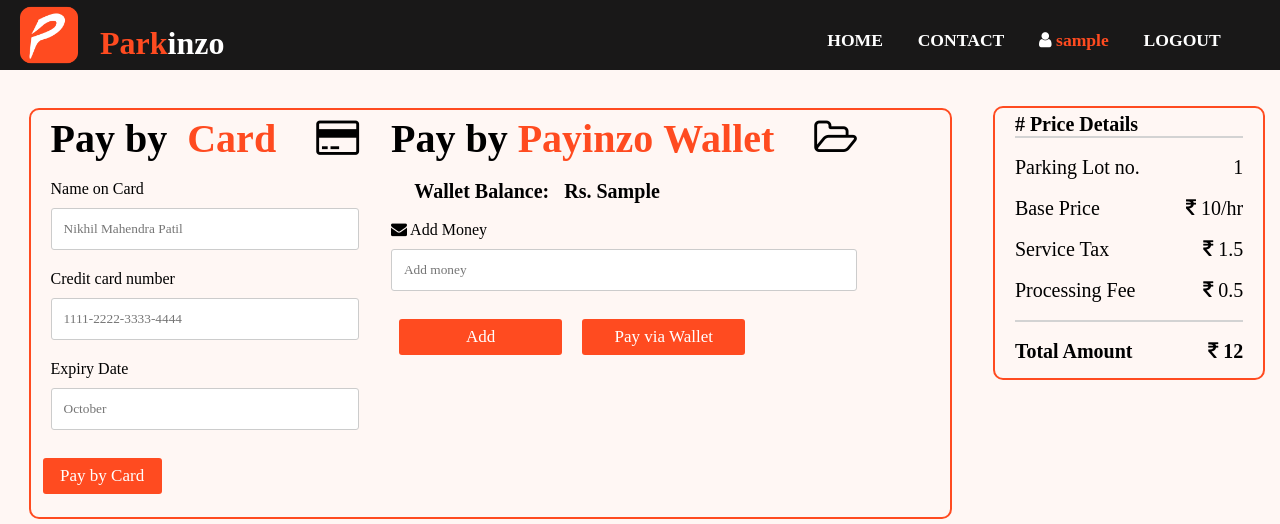
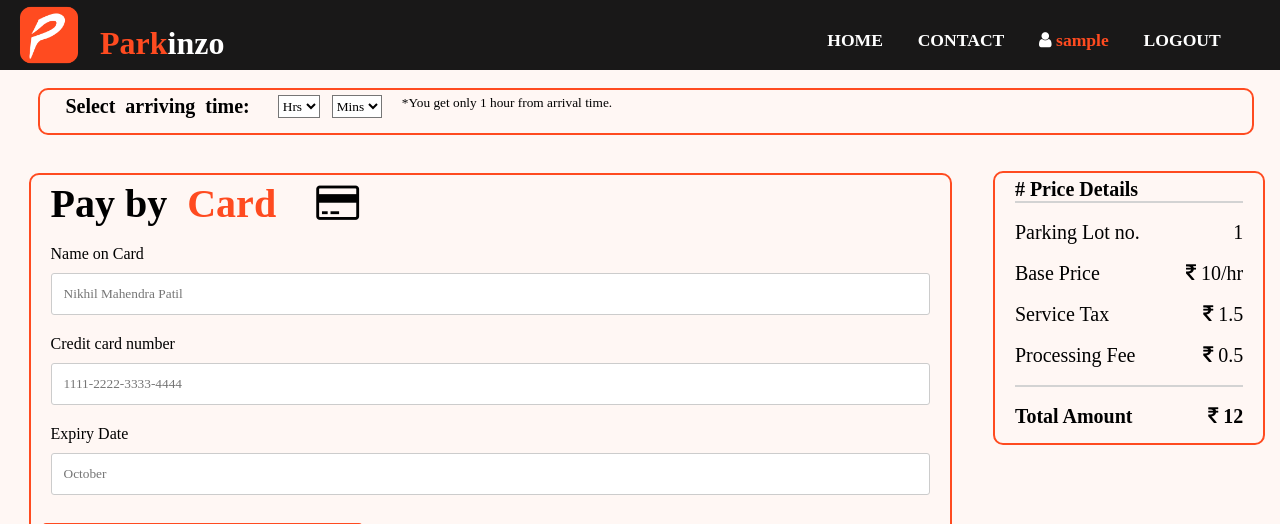
Before and after one commit to ri5han/park, a PHP site: page /payment.php in a window 1280 px wide. Shown: the top 524 px of the page. Run offline with PHP 8.4, Linux system fonts and the light colour scheme; the visitor is signed in with stand-in values (Sample User, id 1); tables that the repository leaves empty or names only in its code hold one stand-in row (values such as "Sample post"); some web fonts are replaced.

Commit message:
footer links, payment 0 balance, time mgmt

```diff
--- a/about.php
+++ b/about.php
@@ -246,7 +246,7 @@
                         <div style="background-color: black;height: 5px;width:50%;"></div>
                         <li><a href="partners.html">FAQ</a></li>
                         <li><a href="contact.php">Feedback</a></li>
-                        <li><a href="partners.html">Our Partners</a></li>
+                        <li><a href="rent.php">Rent Space</a></li>
                         <li><a href="terms.html">Terms & Conditions</a></li>
                     </ul>
                 </div><br><br>
--- a/contact.php
+++ b/contact.php
@@ -23,10 +23,10 @@
 		$headers .= "From: " .$name. "<".$email.">". "\r\n";
 		if(mail($toEmail, $subject, $body, $headers)){
 		    // Email Sent
-		    echo 'Your email has been sent';
+            echo "<script>alert('Request successfully sent.');</script>";
 		} else {
 		    // Failed
-			echo 'Your email was not sent';
+            echo "<script>alert('There was an error submitting your request.');</script>";
 		}
 	}
 ?>
@@ -179,7 +179,7 @@
                         <div style="background-color: black;height: 5px;width:50%;"></div>
                         <li><a href="partners.html">FAQ</a></li>
                         <li><a href="contact.php">Feedback</a></li>
-                        <li><a href="partners.html">Our Partners</a></li>
+                        <li><a href="rent.php">Rent Space</a></li>
                         <li><a href="terms.html">Terms & Conditions</a></li>
                     </ul>
                 </div><br><br>
--- a/details.php
+++ b/details.php
@@ -161,7 +161,7 @@
                         <div style="background-color: black;height: 5px;width:50%;"></div>
                         <li><a href="partners.html">FAQ</a></li>
                         <li><a href="contact.php">Feedback</a></li>
-                        <li><a href="partners.html">Our Partners</a></li>
+                        <li><a href="rent.php">Rent Space</a></li>
                         <li><a href="terms.html">Terms & Conditions</a></li>
                     </ul>
                 </div><br>
--- a/forgot.php
+++ b/forgot.php
@@ -127,7 +127,7 @@
                         <div style="background-color: black;height: 5px;width:50%;"></div>
                         <li><a href="partners.html">FAQ</a></li>
                         <li><a href="contact.php">Feedback</a></li>
-                        <li><a href="partners.html">Our Partners</a></li>
+                        <li><a href="rent.php">Rent Space</a></li>
                         <li><a href="terms.html">Terms & Conditions</a></li>
                     </ul>
                 </div><br><br>
--- a/index.php
+++ b/index.php
@@ -371,7 +371,7 @@
                         <div style="background-color: black;height: 5px;width:50%;"></div>
                         <li><a href="partners.html">FAQ</a></li>
                         <li><a href="contact.php">Feedback</a></li>
-                        <li><a href="partners.html">Our Partners</a></li>
+                        <li><a href="rent.php">Rent Space</a></li>
                         <li><a href="terms.html">Terms & Conditions</a></li>
                     </ul>
                 </div><br><br>
--- a/listing.php
+++ b/listing.php
@@ -226,7 +226,7 @@
                         <div style="background-color: black;height: 5px;width:50%;"></div>
                         <li><a href="#">FAQ</a></li>
                         <li><a href="contact.php">Feedback</a></li>
-                        <li><a href="partners.html">Our Partners</a></li>
+                        <li><a href="rent.php">Rent Space</a></li>
                         <li><a href="terms.html">Terms & Conditions</a></li>
                     </ul>
                 </div><br><br>
--- a/login.php
+++ b/login.php
@@ -149,7 +149,7 @@
                         <div style="background-color: black;height: 5px;width:50%;"></div>
                         <li><a href="partners.html">FAQ</a></li>
                         <li><a href="contact.php">Feedback</a></li>
-                        <li><a href="partners.html">Our Partners</a></li>
+                        <li><a href="rent.php">Rent Space</a></li>
                         <li><a href="terms.html">Terms & Conditions</a></li>
                     </ul>
                 </div><br><br>
--- a/otp.php
+++ b/otp.php
@@ -140,7 +140,7 @@
                         <div style="background-color: black;height: 5px;width:50%;"></div>
                         <li><a href="partners.html">FAQ</a></li>
                         <li><a href="contact.php">Feedback</a></li>
-                        <li><a href="partners.html">Our Partners</a></li>
+                        <li><a href="rent.php">Rent Space</a></li>
                         <li><a href="terms.html">Terms & Conditions</a></li>
                     </ul>
                 </div><br><br>
--- a/partners.html
+++ b/partners.html
@@ -99,7 +99,7 @@
             <div style="background-color: black;height: 5px;width:50%;"></div>
             <li><a href="partners.html">FAQ</a></li>
             <li><a href="contact.php">Feedback</a></li>
-            <li><a href="partners.html">Our Partners</a></li>
+            <li><a href="rent.php">Rent Space</a></li>
             <li><a href="terms.html">Terms & Conditions</a></li>
           </ul>
         </div><br><br>
--- a/payment.php
+++ b/payment.php
@@ -32,12 +32,23 @@
 
       $total = $price[0]['price']+0.5+1.5;
       $_SESSION['total'] = $total;
-      $balance = $users[0]['balance'] - $total;
-      $queryDist = "UPDATE users SET balance='$balance' WHERE username='$username'";
-      $updateDistance = mysqli_query($conn, $queryDist);
+      $balance = $users[0]['balance'];
+      if($balance<=$_SESSION['total']) {
+        echo "<script>alert('Your wallet balance is not sufficient.');</script>";
+        echo "<script>window.location.href='payment.php';</script>";
+
+      } else {
+        $balance = $users[0]['balance'] - $total;
+        $queryDist = "UPDATE users SET balance='$balance' WHERE username='$username'";
+        $updateDistance = mysqli_query($conn, $queryDist);
+
+      }
+
       //setcookie('spaceId',$spaceId,time()+864000,'/');
 
-      $_SESSION['startTime'] = date('h:i');
+      $hrs = $_POST['hrs'];
+      $mins = $_POST['mins'];
+      $_SESSION['startTime'] = date('h:i',mktime($hrs,$mins));
       $endTime = strtotime($_SESSION['startTime']) + 60*60;
       $_SESSION['endTime'] = date('h:i', $endTime);
       echo "<script>window.location.href='otp.php';</script>";
@@ -45,7 +56,9 @@
 
   } elseif(isset($_POST['card'])) {
       //setcookie('spaceId',$spaceId,time()+864000,'/');
-      $_SESSION['startTime'] = date('h:i');
+      $hrs = $_POST['hrs'];
+      $mins = $_POST['mins'];
+      $_SESSION['startTime'] = date('h:i',mktime($hrs,$mins));
       $endTime = strtotime($_SESSION['startTime']) + 60*60;
       $_SESSION['endTime'] = date('h:i', $endTime);
       echo "<script>window.location.href='otp.php';</script>";
@@ -186,10 +199,18 @@
       color: black;
     }
 
+    select {
+      background-color: #fff;
+    }
+
     /* Responsive layout - when the screen is less than 800px wide, make the two columns stack on top of each other instead of next to each other (also change the direction - make the "cart" column go on top) */
     @media (max-width: 800px) {
       .row {
         flex-direction: column-reverse;
+      }
+
+      .reverse {
+        flex-direction: column;
       }
 
       .col-25 {
@@ -288,11 +309,51 @@
         <i class="fa fa-bars"></i>
       </a>
     </nav>
+
+    <br>
+    <form method="post" action="payment.php">
+    <div class="container row reverse" style="width: 95%;">
+        <h3>&nbsp;Select&nbsp; arriving&nbsp; time:</h3>
+        &nbsp;&nbsp;&nbsp;&nbsp;&nbsp;&nbsp;&nbsp;
+        <select name="hrs">
+          <option value="#">Hrs</option>
+          <?php
+            $hr = date('h');
+            $ampm = date('a');
+            if($ampm=='am') {
+              for($i=$hr;$i<=23;$i++) {
+                echo '<option value="'.$i.'">'.$i.'</option>';
+              }
+            } else {
+              for($i=$hr+12;$i<=23;$i++) {
+                echo '<option value="'.$i.'">'.$i.'</option>';
+              }
+              echo '<option value="0">00</option>';
+            }
+
+          ?>
+        </select>
+        &nbsp;&nbsp;&nbsp;
+        <select name="mins">
+            <option value="#">Mins</option>
+            <?php
+              for($i=0;$i<=59;$i=$i+5) {
+                echo '<option value="'.$i.'">'.$i.'</option>';
+              }
+            ?>
+          </select>
+          &nbsp;&nbsp;&nbsp;&nbsp;&nbsp;
+          <small>*You get only 1 hour from arrival time.</small>
+    </div>
+
+
+
     <div class="row">
       <div class="col-75">
         <div class="container">
           <div class="row">
-            <form method="post" action="payment.php">
+
+            <!-- <form method="post" action="payment.php"> -->
               <div class="col-50">
                 <h2><b>Pay&nbsp;by &nbsp;<span style="color: #ff4b20;">Card</span>&nbsp;&nbsp;&nbsp;&nbsp;<i
                       class="fa fa-credit-card"></i></b></h2><br>
@@ -307,9 +368,9 @@
                   <input name="card" type="submit" value="Pay by Card" class="btn">
                 </div>
               </div>
-            </form>
+            <!-- </form>
 
-            <form method="post" action="payment.php">
+            <form method="post" action="payment.php"> -->
               <div class="col-50">
                 <h2><b>Pay&nbsp;by&nbsp;<span
                       style="color: #ff4b20;">Payinzo&nbsp;Wallet</span>&nbsp;&nbsp;&nbsp;&nbsp;<i
@@ -368,7 +429,7 @@
               <div style="background-color: black;height: 5px;width:50%;"></div>
               <li><a href="partners.html">FAQ</a></li>
               <li><a href="contact.php">Feedback</a></li>
-              <li><a href="partners.html">Our Partners</a></li>
+              <li><a href="rent.php">Rent Space</a></li>
               <li><a href="terms.html">Terms & Conditions</a></li>
             </ul>
           </div><br><br>
--- a/rent.php
+++ b/rent.php
@@ -196,7 +196,7 @@ if(isset($_POST['submit'])){
                         <div style="background-color: black;height: 5px;width:50%;"></div>
                         <li><a href="partners.html">FAQ</a></li>
                         <li><a href="contact.php">Feedback</a></li>
-                        <li><a href="partners.html">Our Partners</a></li>
+                        <li><a href="rent.php">Rent Space</a></li>
                         <li><a href="terms.html">Terms & Conditions</a></li>
                     </ul>
                 </div><br><br>
--- a/signup.php
+++ b/signup.php
@@ -176,7 +176,7 @@
                         <div style="background-color: black;height: 5px;width:50%;"></div>
                         <li><a href="partners.html">FAQ</a></li>
                         <li><a href="contact.php">Feedback</a></li>
-                        <li><a href="partners.html">Our Partners</a></li>
+                        <li><a href="rent.php">Rent Space</a></li>
                         <li><a href="terms.html">Terms & Conditions</a></li>
                     </ul>
                 </div><br><br>
```
